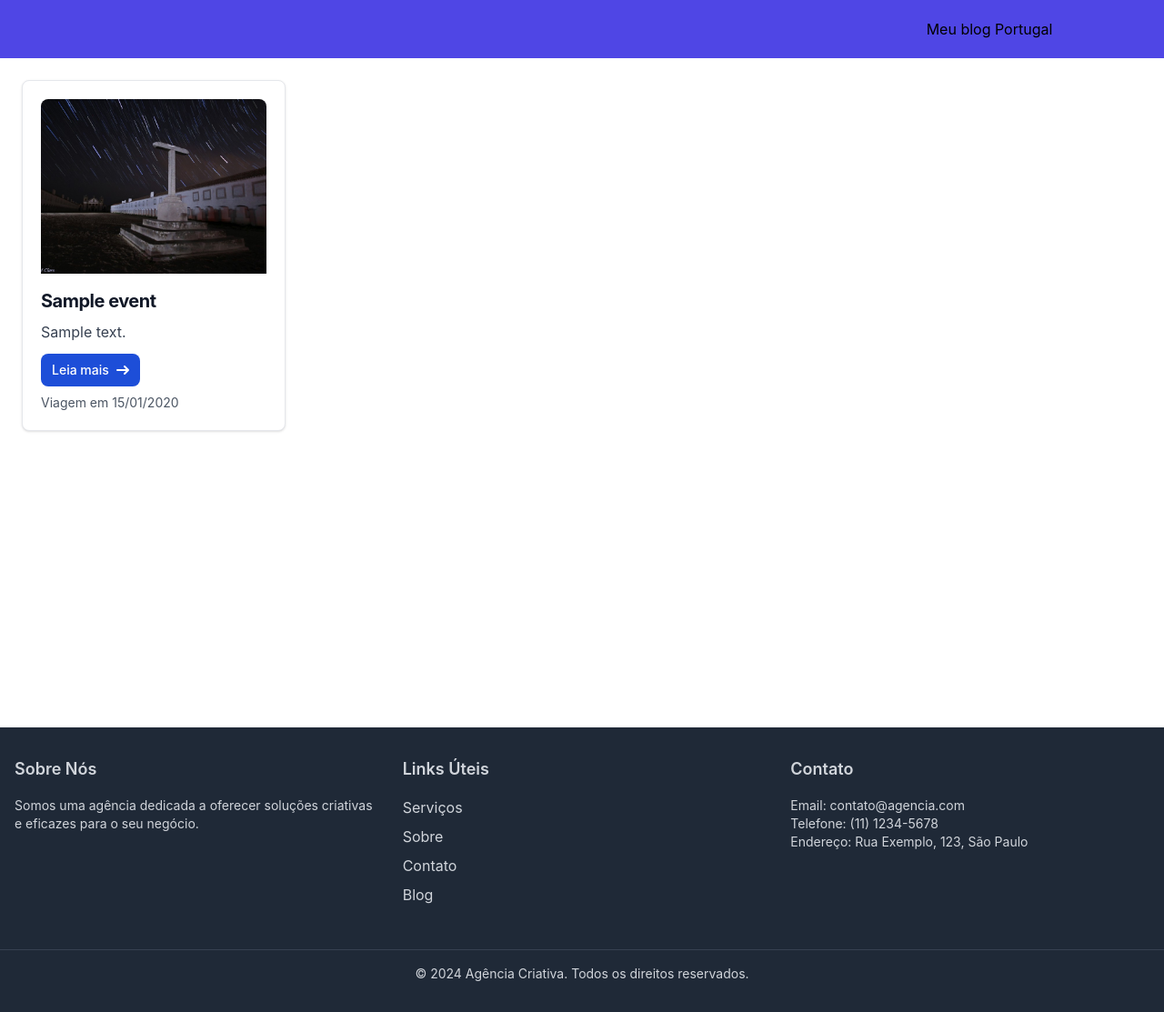
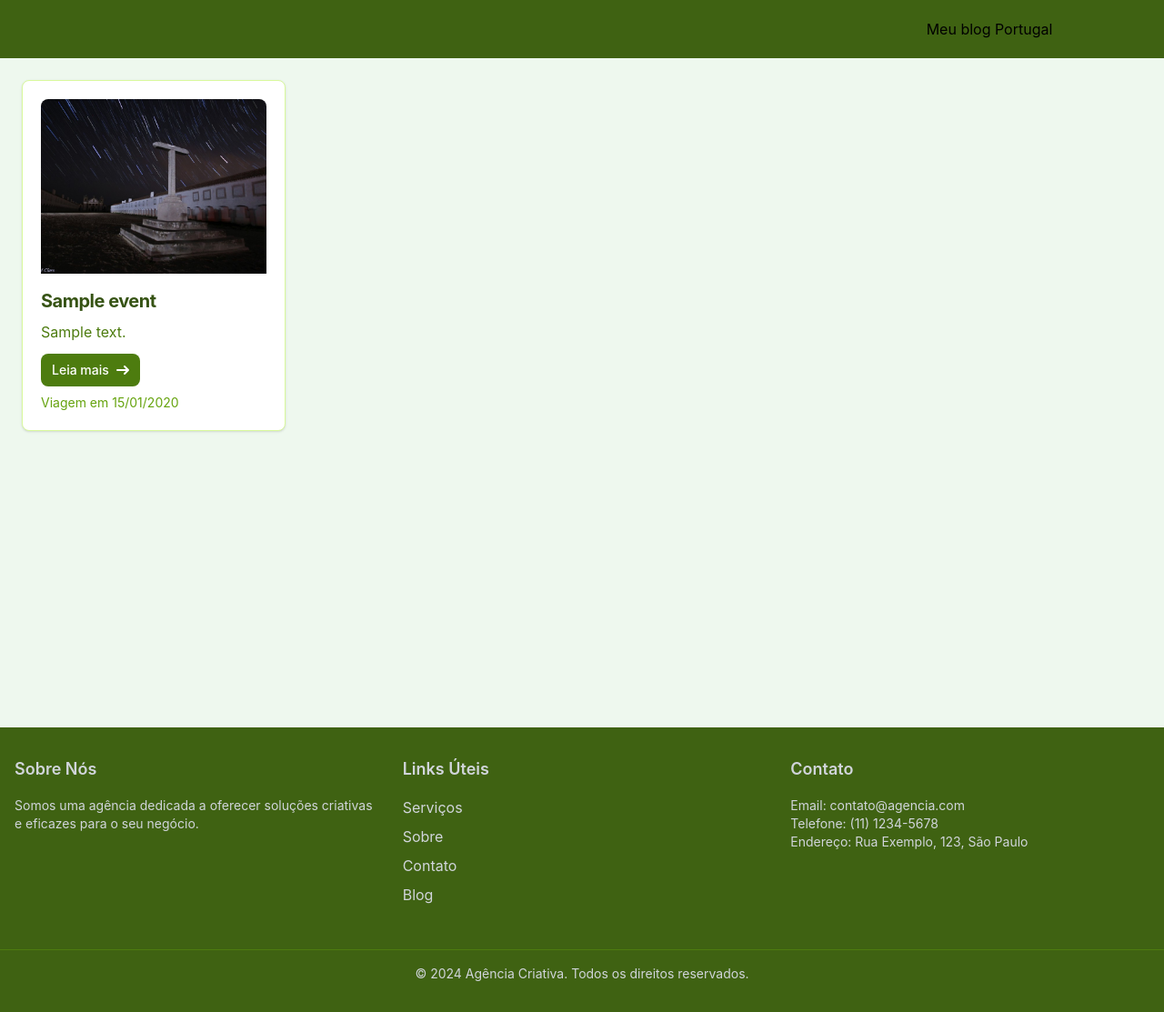
Before and after one commit to RodrigoBaltazar/turismo-aventura, a Laravel app: page / in a window 1280 px wide. Shown: the whole page at 91% size. Run offline with Laravel 12, Linux system fonts and the light colour scheme; tables that the repository leaves empty hold one stand-in row (values such as "Sample post"); style sheets or scripts are compiled from the project's sources; parts of the project's set-up code (start-up, migrations or seed data) failed here and were passed over; some libraries are stand-ins or nearby versions; some web fonts are replaced.

Commit message:
melhoras no design

```diff
--- a/laravel-backend/resources/views/events/index.blade.php
+++ b/laravel-backend/resources/views/events/index.blade.php
@@ -2,23 +2,23 @@
 
 @section('content')
 <!-- <div class="grid grid-cols-1 md:grid-cols-2 lg:grid-cols-3 gap-6"> -->
-<div class="container mx-auto p-6">
+<div class="container mx-auto p-6 bg-fundo">
   <div class="grid gap-6 sm:grid-cols-2 lg:grid-cols-3 xl:grid-cols-4">
     @foreach ($events as $event)
-      <div class="bg-white border border-gray-200 rounded-lg shadow dark:bg-gray-800 dark:border-gray-700">
+      <div class="bg-white border border-primary-200 rounded-lg shadow dark:bg-primary-800 dark:border-primary-700">
         <div class="p-5">
           <a href="{{ route('events.show', $event->id) }}">
             <img class="rounded-t-lg w-full h-48 object-cover" src="cabo-estrelas.png" alt="{{ $event->name }}">
-            <h2 class="mt-4 mb-2 text-xl font-bold tracking-tight text-gray-900 dark:text-white">{{ $event->name }}</h2>
-            <p class="mb-3 font-normal text-gray-700 dark:text-gray-400">{{ Str::limit($event->excerpt, 100) }}</p>
+            <h2 class="mt-4 mb-2 text-xl font-bold tracking-tight text-primary-900 dark:text-white">{{ $event->name }}</h2>
+            <p class="mb-3 font-normal text-primary-700 dark:text-primary-400">{{ Str::limit($event->excerpt, 100) }}</p>
           </a>
-          <a href="{{ route('events.show', $event->id) }}" class="inline-flex items-center px-3 py-2 text-sm font-medium text-center text-white bg-blue-700 rounded-lg hover:bg-blue-800 focus:ring-4 focus:outline-none focus:ring-blue-300 dark:bg-blue-600 dark:hover:bg-blue-700 dark:focus:ring-blue-800">
+          <a href="{{ route('events.show', $event->id) }}" class="inline-flex items-center px-3 py-2 text-sm font-medium text-center text-white bg-primary-700 rounded-lg hover:bg-primary-800 focus:ring-4 focus:outline-none focus:ring-primary-300 dark:bg-primary-600 dark:hover:bg-primary-700 dark:focus:ring-primary-800">
             Leia mais
             <svg class="rtl:rotate-180 w-3.5 h-3.5 ml-2" aria-hidden="true" xmlns="http://www.w3.org/2000/svg" fill="none" viewBox="0 0 14 10">
               <path stroke="currentColor" stroke-linecap="round" stroke-linejoin="round" stroke-width="2" d="M1 5h12m0 0L9 1m4 4L9 9" />
             </svg>
           </a>
-          <p class="mt-2 text-sm text-gray-600 dark:text-gray-400">Viagem em {{ $event->created_at->format('d/m/Y') }}</p>
+          <p class="mt-2 text-sm text-primary-600 dark:text-primary-400">Viagem em {{ $event->created_at->format('d/m/Y') }}</p>
         </div>
       </div>
     @endforeach
--- a/laravel-backend/resources/views/layouts/base.blade.php
+++ b/laravel-backend/resources/views/layouts/base.blade.php
@@ -26,8 +26,9 @@
     </head>
 
     <body>
-        <div class="relative min-h-screen flex flex-col">
-            <nav class="flex-shrink-0 bg-indigo-600">
+        <div class="relative min-h-screen flex flex-col bg-fundo">
+            <!-- <nav class="flex-shrink-0 bg-primary-600"> -->
+            <nav class="flex-shrink-0 bg-primary-800">
                 <div class="max-w-7xl mx-auto px-8">
                     <div class="relative flex items-center justify-between h-16">
                         <div class="flex items-center px-2">
@@ -47,7 +48,7 @@
 
             @yield('body')
         </div>
-        <footer class="bg-gray-800 text-gray-300 py-8">
+        <footer class="bg-primary-800 text-gray-300 py-8">
             <div class="container mx-auto flex flex-wrap justify-around">
                 <!-- Sobre Nós -->
                 <div class="w-full sm:w-1/3 px-4 mb-6">
@@ -60,10 +61,10 @@
                 <div class="w-full sm:w-1/3 px-4 mb-6">
                 <h4 class="text-lg font-semibold mb-4">Links Úteis</h4>
                 <ul class="space-y-2">
-                    <li><a href="#servicos" class="hover:text-blue-400 transition">Serviços</a></li>
-                    <li><a href="#sobre" class="hover:text-blue-400 transition">Sobre</a></li>
-                    <li><a href="#contato" class="hover:text-blue-400 transition">Contato</a></li>
-                    <li><a href="#blog" class="hover:text-blue-400 transition">Blog</a></li>
+                    <li><a href="#servicos" class="hover:text-primary-400 transition">Serviços</a></li>
+                    <li><a href="#sobre" class="hover:text-primary-400 transition">Sobre</a></li>
+                    <li><a href="#contato" class="hover:text-primary-400 transition">Contato</a></li>
+                    <li><a href="#blog" class="hover:text-primary-400 transition">Blog</a></li>
                 </ul>
                 </div>
                 <!-- Contato -->
@@ -74,7 +75,7 @@
                 <p class="text-sm">Endereço: Rua Exemplo, 123, São Paulo</p>
                 </div>
             </div>
-            <div class="border-t border-gray-700 mt-6 pt-4 text-center">
+            <div class="border-t border-primary-700 mt-6 pt-4 text-center">
                 <p class="text-sm">&copy; 2024 Agência Criativa. Todos os direitos reservados.</p>
             </div>
             </footer>
```
Also changed, not shown: laravel-backend/resources/views/events/edit.blade.php (+8 -8 lines), laravel-backend/tailwind.config.js (+13 -12 lines).
